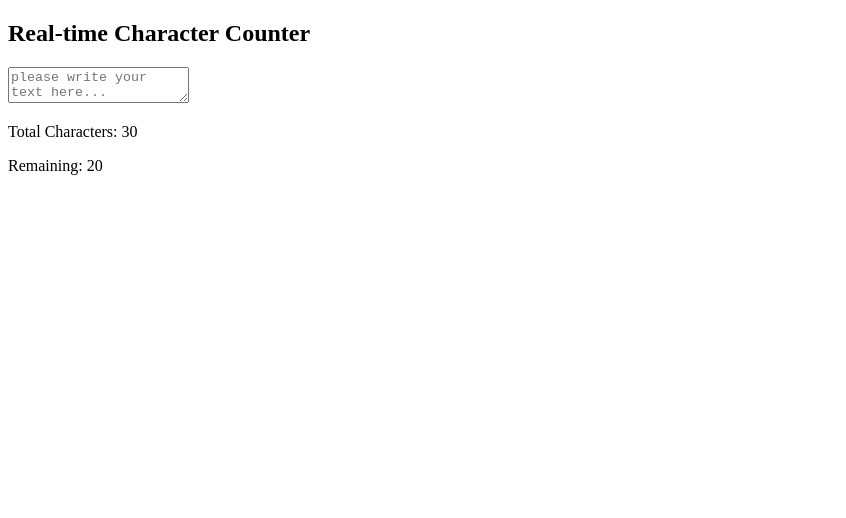
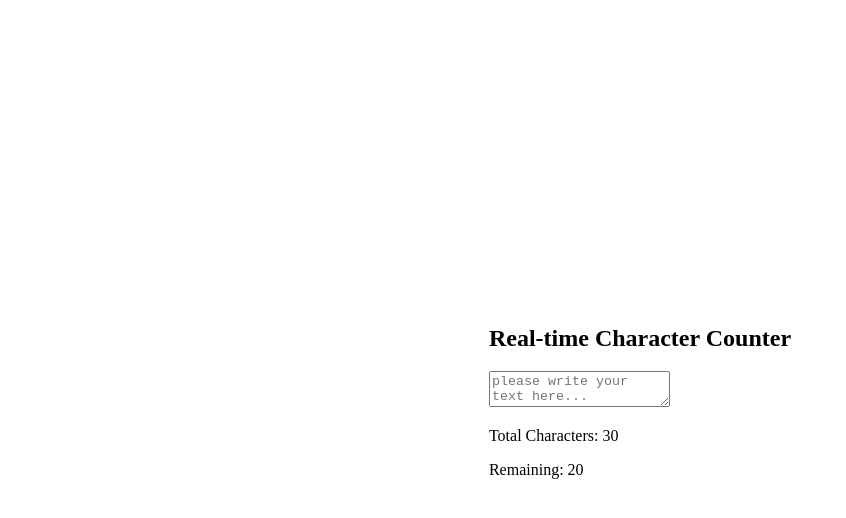
Before and after one commit to ravenlokss75/real-time-Character-counter, a plain HTML site: page index.html in a window 1280 px wide. Shown: the whole page, without its empty margins (0-846 px from the left). Drawn offline with Linux system fonts and the light colour scheme.

Commit message:
had first </div >class container  in the wrong place had to move it to the bottom before other </div>

```diff
--- a/index.html
+++ b/index.html
@@ -9,12 +9,13 @@
 </head>
 <body>
     <!-- first div is the container where everything lives. h2 is the title. textarea makes a box to inter text into. class and ids will be used in css and JS to add color and interativity-->
-    <div class="container"><h2>Real-time Character Counter</h2></div>
+    <div class="container"><h2>Real-time Character Counter</h2>
     <textarea id="textarea" class="textarea" placeholder="please write your text here..." maxlength="100"></textarea>
     <div class="counter-container">
         <p>Total Characters:<span class="total-counter" id="total-counter"> 30</span></p>
         <p>Remaining:<span class="remaining-counter" id="remaining-counter"> 20</span></p>
     </div>
+</div>
     <script src="index.js"></script>
 </body>
 </html>
--- a/style.css
+++ b/style.css
@@ -0,0 +1,8 @@
+body{
+    margin: 0;
+    display: flex;
+    justify-content: center;
+    height: 100vh;
+    align-items: center;
+
+}
```
